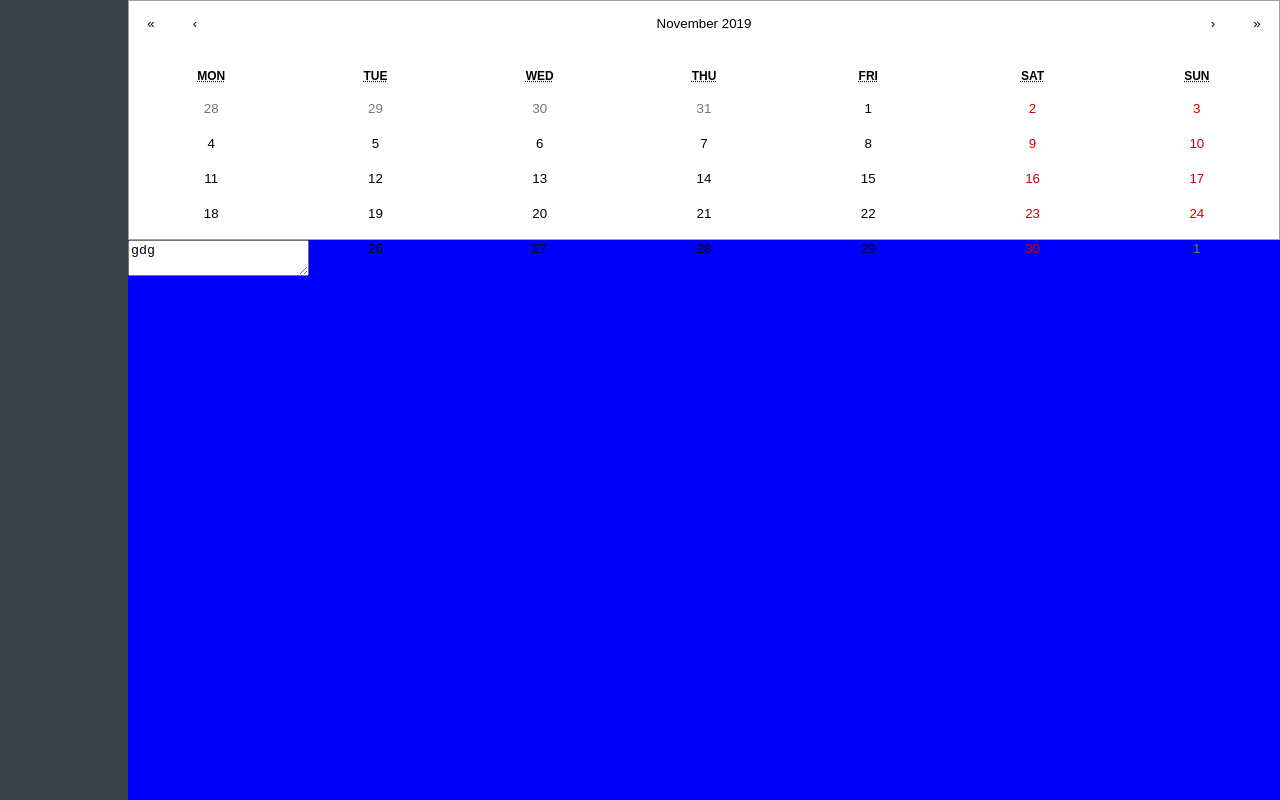
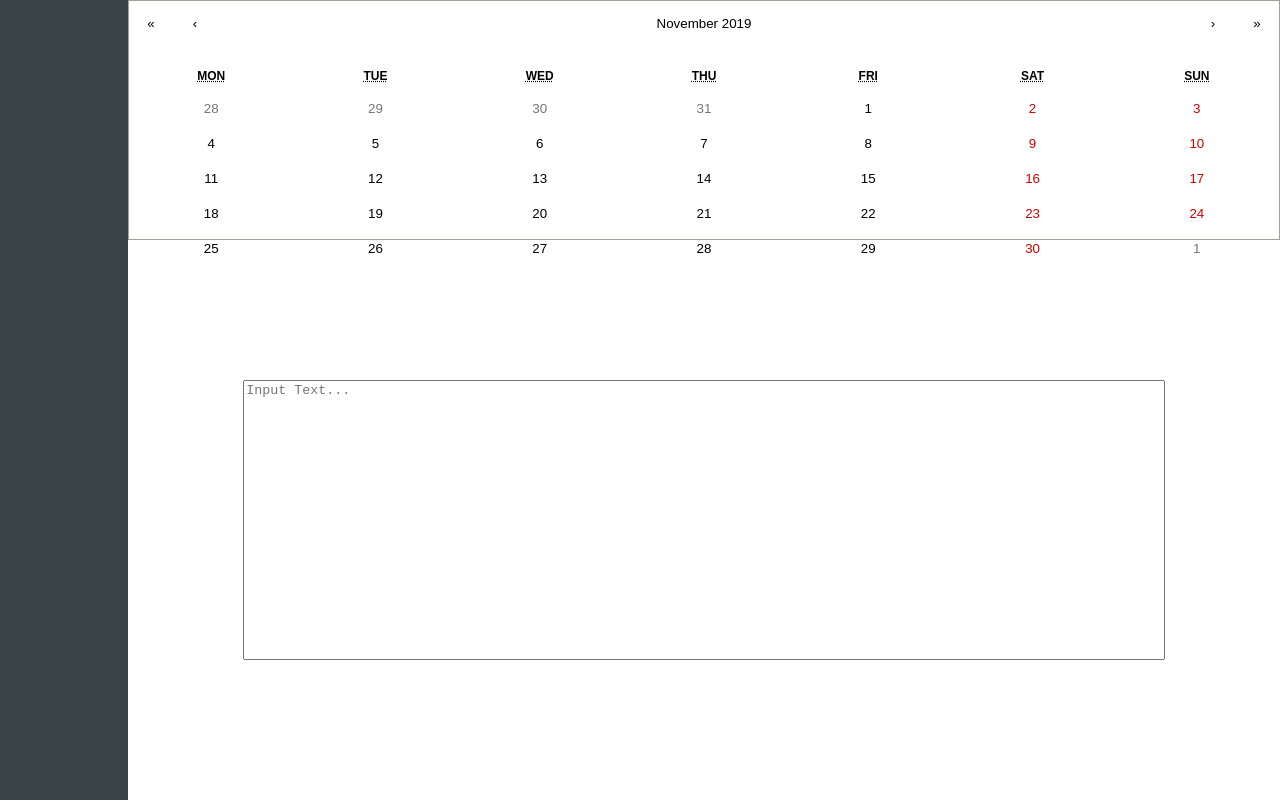
Before and after one commit to tmdgjs/DailyDiary, a React (Create React App) app in the folder dailydiary_front/: page / in a window 1280 px wide. Built offline with nearby package versions, Linux system fonts and the light colour scheme.

Commit message:
[add] input

```diff
--- a/dailydiary_front/package.json
+++ b/dailydiary_front/package.json
@@ -4,11 +4,8 @@
   "private": true,
   "dependencies": {
     "axios": "^0.19.0",
-    "date-arithmetic": "^4.0.1",
-    "moment": "^2.24.0",
     "node-sass": "^4.13.0",
     "react": "^16.11.0",
-    "react-big-calendar": "^0.22.1",
     "react-calendar": "^2.19.2",
     "react-dom": "^16.11.0",
     "react-google-login": "^5.0.7",
--- a/dailydiary_front/src/component/main/index.js
+++ b/dailydiary_front/src/component/main/index.js
@@ -3,7 +3,10 @@ import React, { Component } from 'react';
 import Calendar from 'react-calendar'
 
 import './style.scss'
+
+
 class index extends Component {
+
     render() {
         return (
             <div id="main_wrap">
@@ -17,7 +20,7 @@ class index extends Component {
                     <Calendar />
 
                     <div id="diary_wrap">
-                        <textarea>gdg</textarea>
+                        <textarea id="diary_text" placeholder="Input Text..."></textarea>
                     </div>
                 </div>
 
--- a/dailydiary_front/src/component/main/style.scss
+++ b/dailydiary_front/src/component/main/style.scss
@@ -23,7 +23,19 @@ body{
 
             width : 100%;
             height : 70%;
-            background-color: blue;
+
+            display: flex;
+            justify-content: center;
+            align-items: center;
+
+
+            #diary_text{
+
+                width : 80%;
+                height : 50%;
+                box-sizing: border-box;
+                resize: none;
+            }
         }
 
         .react-calendar{
```
Also changed, not shown: 1 other file (tests, documents, lock files or other folders).
